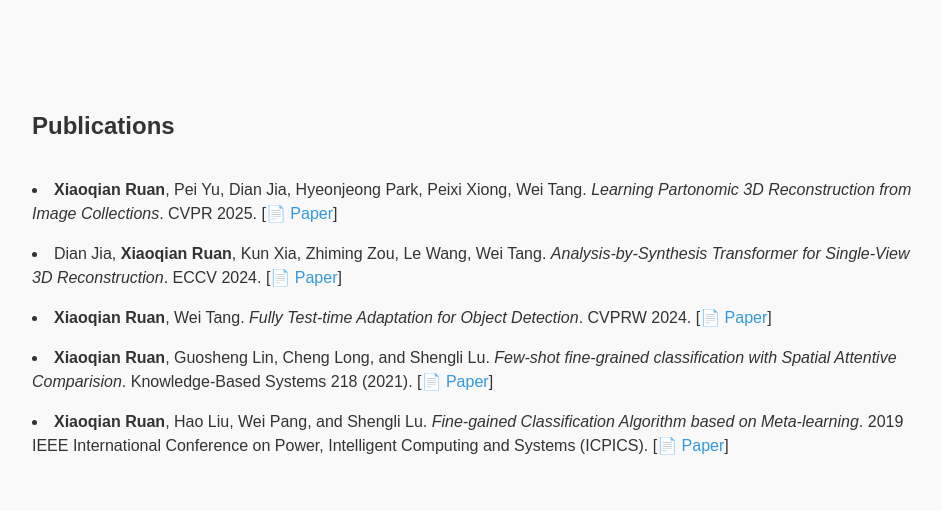
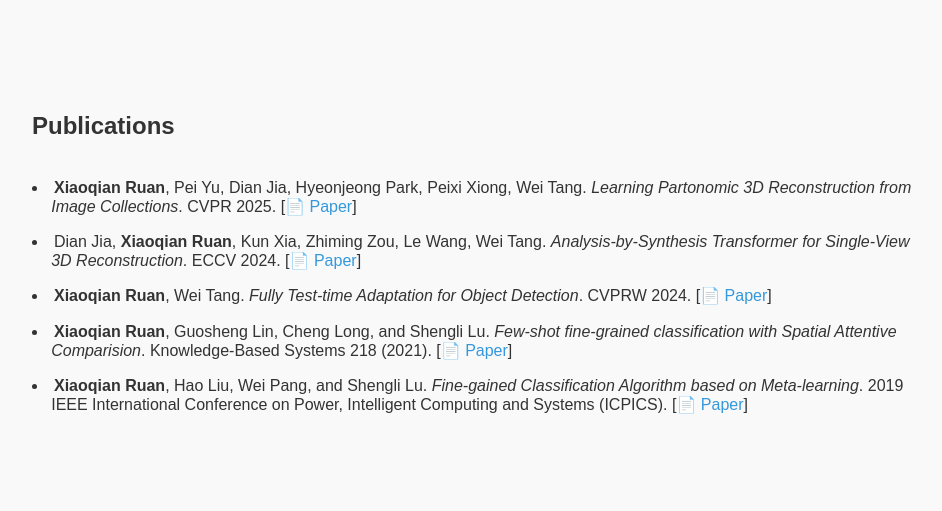
Before and after one commit to XiaoqianRuan1/XiaoqianRuan1.github.io, a plain HTML site: page index.html in a window 1280 px wide. Shown: the part 289-800 px from the top of the page, without its empty margins (158-1100 px from the left). Drawn offline with Linux system fonts and the light colour scheme.

Commit message:
Update index.html

```diff
--- a/index.html
+++ b/index.html
@@ -89,11 +89,15 @@
 }
 
 .pub-list li {
-  margin-bottom: 1rem;   /* spacing between items */
-  line-height: 1.5;      /* better readability */
+  margin-bottom: 1rem;
+  line-height: 1.2;
+  text-indent: -1.2rem;
+  padding-left: 1.2rem;  /* indent for numbers/bullets */
 }
+
 .pub-list {
-  padding-left: 1.2rem;  /* indent for numbers/bullets */
+  list-style-type: disc;
+  padding-left: 1.5rem;
 }
 
 .research-card {
```
